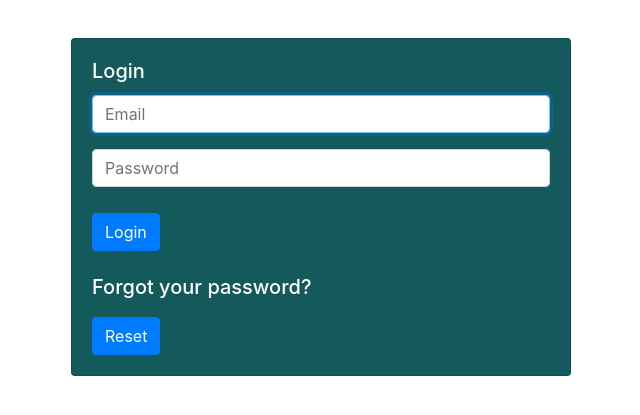
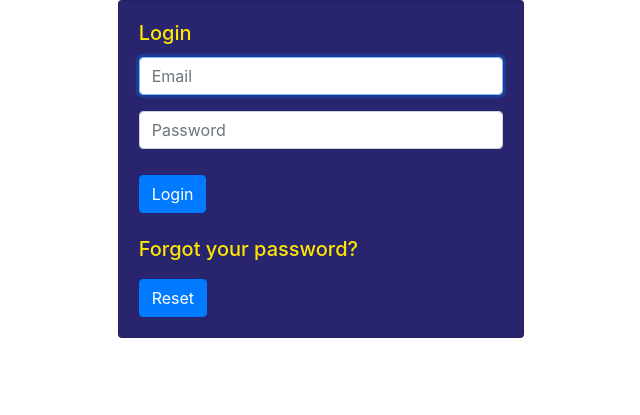
Before and after one commit to gaboc4/directorio_ava, a Flask app: page /login in a window 1280 px wide. Shown: the part 87-502 px from the top of the page, without its empty margins (319-959 px from the left). Run offline with Flask 2, Linux system fonts and the light colour scheme; some libraries are stand-ins or nearby versions.

Commit message:
fixed login and sign up styling

```diff
--- a/templates/login.html
+++ b/templates/login.html
@@ -4,8 +4,9 @@
 
 {% block content %}
 
-
-<div class="card login-width body-margin" style="background-color: #14595B !important; color: white !important;">
+<div class="row justify-content-md-center">
+		<div class="col col-lg-4">
+<div class="card" style="background-color: #28256e !important; color:#fee600 !important;">
 	{% with messages = get_flashed_messages() %}
 		{% if messages %}
 			{% if messages[0] == 'Password reset successfully!' %}
@@ -39,5 +40,7 @@
 		</div>
 	</div>
 </div>
+</div>
+</div>
 
 {% endblock %}
```
Also changed, not shown: templates/signup.html (+5 -2 lines).
